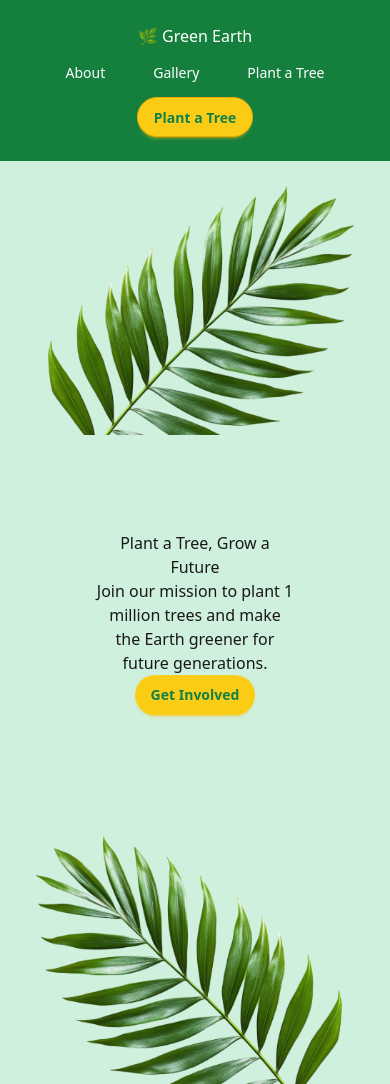
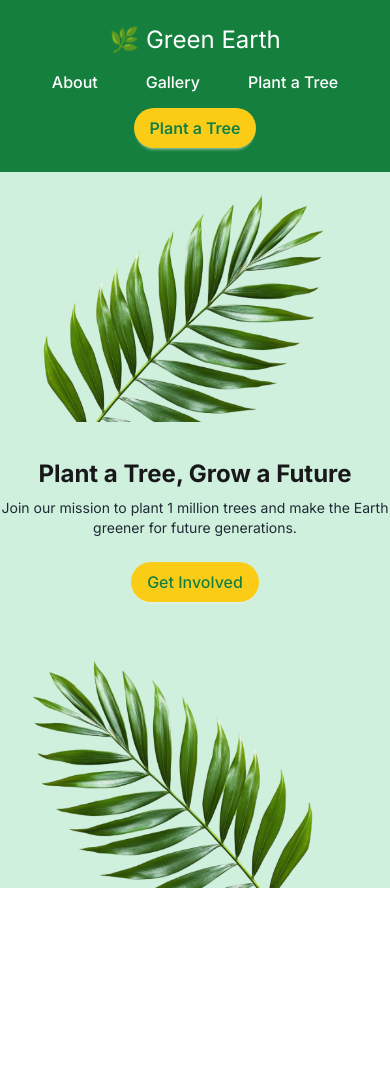
Before and after one commit to effataratauhida/Green-Earth-A06, a plain HTML site: page index.html in a window 390 px wide. After the commit the page ends 888 px from the top, so only its background shows below. Drawn offline with nearby package versions, Linux system fonts and the light colour scheme.

Commit message:
responsive banner added

```diff
--- a/index.html
+++ b/index.html
@@ -11,42 +11,44 @@
     <script src="https://cdn.jsdelivr.net/npm/@tailwindcss/browser@4"></script>
     <!-- Font Awesome cdn -->
     <link rel="stylesheet" href="https://cdnjs.cloudflare.com/ajax/libs/font-awesome/6.5.2/css/all.min.css"/>
+    <!-- style.css file -->
+    <link rel="stylesheet" href="./style.css">
 </head>
-<body class="max-w-[1920px] mx-auto">
+<body class="max-w-[1920px] mx-auto inter-font">
     <header>
         <!-- navbar -->
         <div class="w-full mx-auto md:px-32 py-6 flex md:flex-row justify-between items-center  flex-col  bg-[#15803d] text-white">
             <div class="logo">
-                <h2>🌿 Green Earth</h2>
+                <h2 class="text-2xl">🌿 Green Earth</h2>
             </div>
             <div class="menu">
-                <ul class="flex gap-6">
+                <ul class="flex gap-6 font-medium text-base">
                     <li><a href="" >About</a></li>
                     <li><a href="" >Gallery</a></li>
                     <li ><a href="">Plant a Tree</a></li>
                 </ul>
             </div>
-            <div class="btn-plant-tree">
-                <button class="btn btn-warning text-[#15803d] bg-[#facc15] rounded-full">Plant a Tree</button>
+            <div>
+                <button class="btn text-[#15803d] bg-[#facc15] rounded-full h-10 border-none hover:bg-[#013b17] hover:text-[#facc15] text-base">Plant a Tree</button>
             </div>
         </div>
         <!-- banner -->
          <div class="w-full mx-auto bg-[#CFF0DC]">
-            <div class="grid md:grid-cols-3">
+            <div class="grid md:grid-cols-3 md:gap-20">
                 <!-- left bg img -->
                 <div>
-                    <img src="./assets/hero-leaf1.png" alt="">
+                    <img src="./assets/hero-leaf1.png" alt=""  class="p-0 md:h-[400px] h-[250px]  ">
                 </div>
                   <!-- center content -->
-                <div class="p-24 text-center">
-                <h1>Plant a Tree, Grow a Future</h1>
-                <p>Join our mission to plant 1 million trees and make the Earth greener for future
+                <div class="py-9 md:py-24 text-center">
+                <h1 class="text-2xl md:text-3xl font-bold">Plant a Tree, Grow a Future</h1>
+                <p class="mt-2 text-sm md:text-base text-[#1f2937]">Join our mission to plant 1 million trees and make the Earth greener for future
                 generations.</p>
-                <button class="btn btn-warning text-[#15803d] bg-[#facc15] rounded-full border-none">Get Involved</button>
+                <button class="btn mt-6 text-[#15803d] bg-[#facc15] rounded-full border-none hover:bg-[#013b17] hover:text-[#facc15] text-base font-medium">Get Involved</button>
                 </div>
                 <!-- right bg img -->
                 <div>
-                    <img src="./assets/hero-leaf2.png" alt="">
+                    <img src="./assets/hero-leaf2.png" alt="" class=" p-0 md:h-[400px] h-[250px]">
                 </div>
             </div>
 
@@ -54,6 +56,7 @@
 
          </div>
     </header>
+
     <main></main>
     <footer></footer>
 </body>
--- /dev/null
+++ b/style.css
@@ -0,0 +1,5 @@
+@import url('https://fonts.googleapis.com/css2?family=Inter:wght@100..900&display=swap');
+
+.inter-font{
+    font-family: 'Inter', sans-serif;
+}
```
